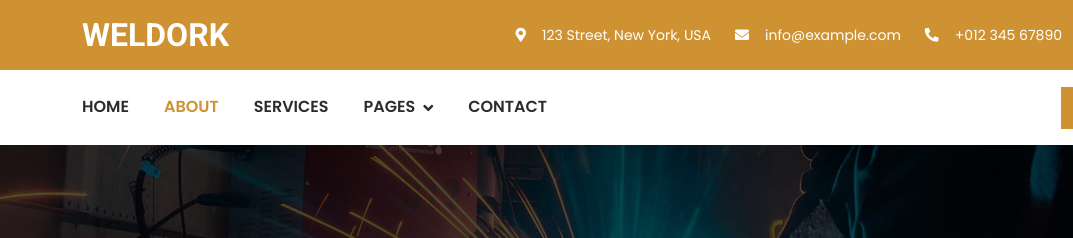
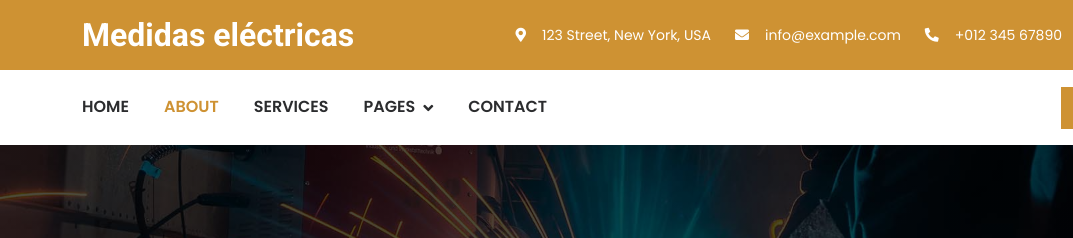
Before and after one commit to Medilec/pag-web, a plain HTML site: page about.html in a window 1280 px wide. Shown: the top 238 px of the page, 0-1073 px from the left. Drawn offline with nearby package versions, Linux system fonts and the light colour scheme.

Commit message:
arreglo_prueba

```diff
--- a/about.html
+++ b/about.html
@@ -46,7 +46,7 @@
         <div class="container py-3">
             <div class="d-flex align-items-center">
                 <a href="index.html">
-                    <h2 class="text-white fw-bold m-0">WELDORK</h2>
+                    <h2 class="text-white fw-bold m-0">Medidas eléctricas</h2>
                 </a>
                 <div class="ms-auto d-flex align-items-center">
                     <small class="ms-4"><i class="fa fa-map-marker-alt me-3"></i>123 Street, New York, USA</small>
```
